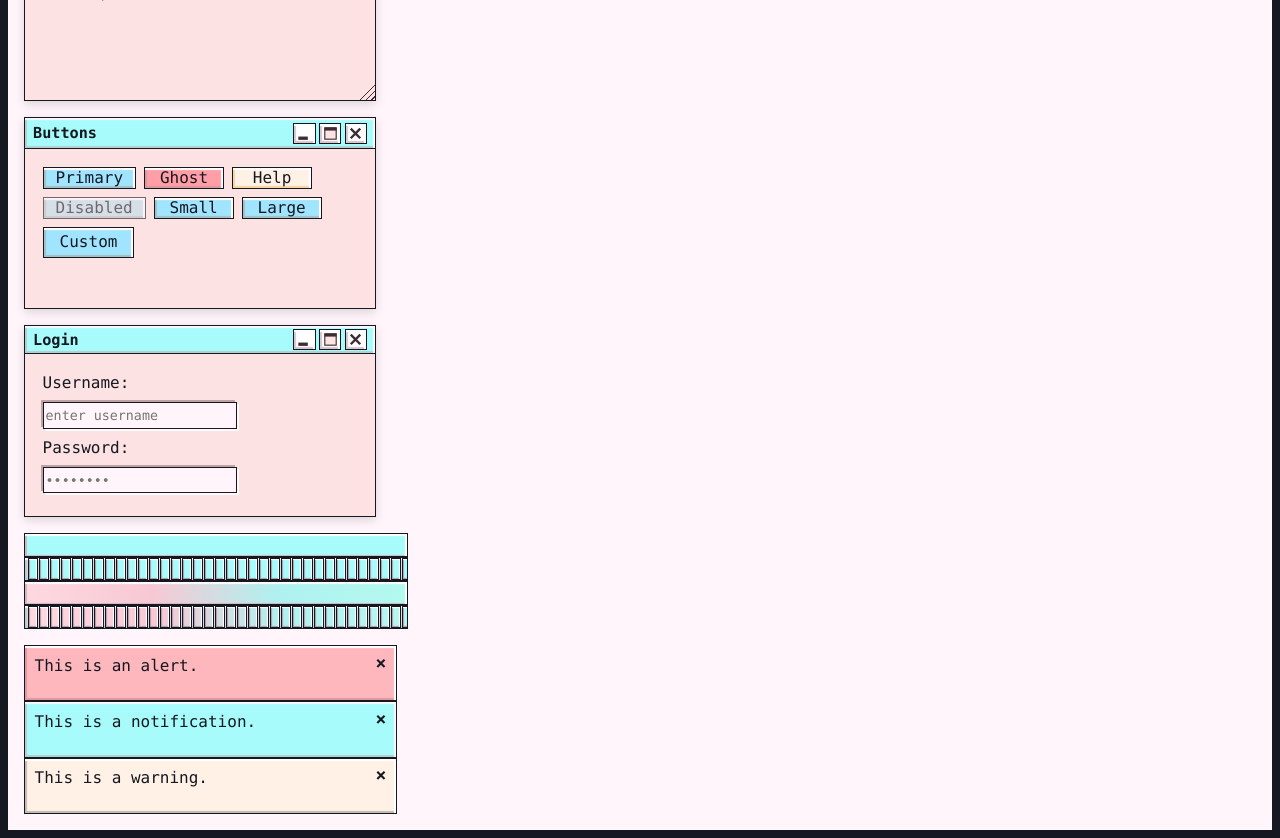
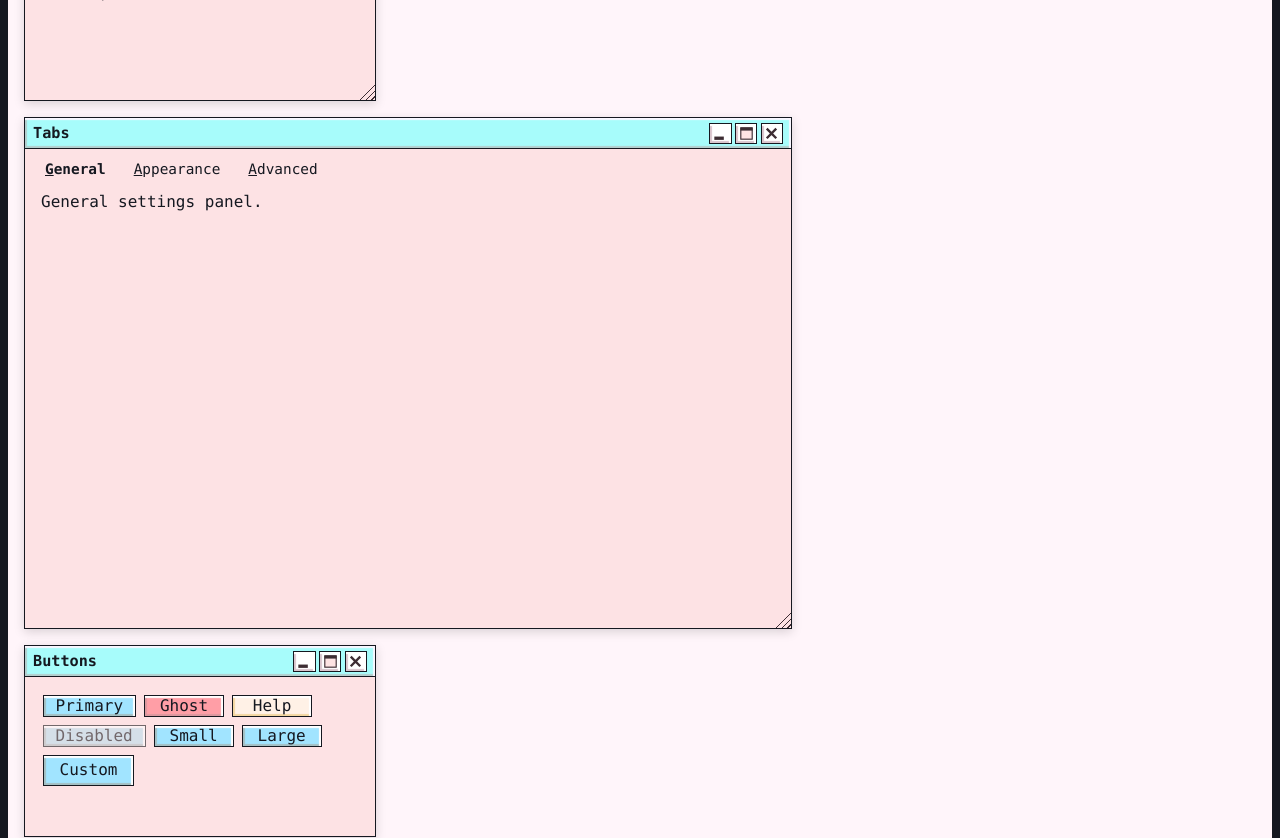
Before and after one commit to stonedem0/dreamdesk-ui, a React (Vite) app in the folder packages/react/: page / in a window 1280 px wide. Shown: the part 920-1758 px from the top of the page. Built offline with nearby package versions, Linux system fonts and the light colour scheme.

Commit message:
feat: add Tabs, Tab, TabPanel React components

```diff
--- /dev/null
+++ b/packages/react/src/components/Tabs.tsx
@@ -0,0 +1,104 @@
+import { useState, Children, isValidElement, type ReactNode, type CSSProperties } from "react";
+
+// ── Tab ──────────────────────────────────────────────────────────────────────
+
+export interface TabProps {
+  children?: ReactNode;
+  // used internally by Tabs
+  index?: number;
+  active?: boolean;
+  onClick?: (index: number) => void;
+}
+
+export function Tab({ children, index = 0, active = false, onClick }: TabProps) {
+  return (
+    <dreamdesk-tab
+      // keep the same element name so existing CSS applies
+      class={active ? "active" : undefined}
+      data-tab=""
+      data-tab-index={String(index)}
+      onClick={() => onClick?.(index)}
+    >
+      {children}
+    </dreamdesk-tab>
+  );
+}
+
+// ── TabPanel ──────────────────────────────────────────────────────────────────
+
+export interface TabPanelProps {
+  children?: ReactNode;
+  // used internally by Tabs
+  active?: boolean;
+  style?: CSSProperties;
+}
+
+export function TabPanel({ children, active = false, style }: TabPanelProps) {
+  return (
+    <dreamdesk-tab-panel
+      class={active ? "active" : undefined}
+      data-panel=""
+      style={{ display: active ? "block" : "none", ...style }}
+    >
+      {children}
+    </dreamdesk-tab-panel>
+  );
+}
+
+// ── Tabs ──────────────────────────────────────────────────────────────────────
+
+export interface TabsProps {
+  defaultIndex?: number;
+  activeIndex?: number;
+  onChange?: (index: number) => void;
+  children?: ReactNode;
+  className?: string;
+  style?: CSSProperties;
+}
+
+export function Tabs({
+  defaultIndex = 0,
+  activeIndex: controlledIndex,
+  onChange,
+  children,
+  className,
+  style,
+}: TabsProps) {
+  const [internalIndex, setInternalIndex] = useState(defaultIndex);
+  const activeIndex = controlledIndex ?? internalIndex;
+
+  const handleClick = (index: number) => {
+    if (controlledIndex === undefined) setInternalIndex(index);
+    onChange?.(index);
+  };
+
+  // Split children into Tab and TabPanel buckets
+  const tabs: ReactNode[] = [];
+  const panels: ReactNode[] = [];
+
+  Children.forEach(children, (child) => {
+    if (!isValidElement(child)) return;
+    if (child.type === Tab) {
+      const i = tabs.length;
+      tabs.push(
+        <Tab key={i} index={i} active={i === activeIndex} onClick={handleClick}>
+          {(child.props as TabProps).children}
+        </Tab>
+      );
+    } else if (child.type === TabPanel) {
+      const i = panels.length;
+      panels.push(
+        <TabPanel key={i} active={i === activeIndex} style={(child.props as TabPanelProps).style}>
+          {(child.props as TabPanelProps).children}
+        </TabPanel>
+      );
+    }
+  });
+
+  return (
+    <div className={["tabs", className].filter(Boolean).join(" ")} style={style}>
+      <div className="tab-list">{tabs}</div>
+      <div className="tab-panels">{panels}</div>
+    </div>
+  );
+}
--- a/packages/react/src/dev/App.tsx
+++ b/packages/react/src/dev/App.tsx
@@ -2,6 +2,7 @@
 import { Window } from "../components/Window";
 import { Button } from "../components/Button";
 import { ProgressBar } from "../components/ProgressBar";
+import { Tabs, Tab, TabPanel } from "../components/Tabs";
 import { Input } from "../components/Input";
 import { Toast } from "../components/Toast";
 import { ThemeProvider, useTheme } from "../context/ThemeContext";
@@ -71,6 +72,24 @@
           <p className="win-content">Minimize is disabled with tooltip.</p>
         </Window>
 
+        {/* Tabs */}
+        <Window title="Tabs" onMinimize={(v) => push(`minimize: ${v}`)}>
+          <Tabs>
+            <Tab>General</Tab>
+            <Tab>Appearance</Tab>
+            <Tab>Advanced</Tab>
+            <TabPanel>
+              <p className="win-content" style={{ padding: "0.5rem" }}>General settings panel.</p>
+            </TabPanel>
+            <TabPanel>
+              <p className="win-content" style={{ padding: "0.5rem" }}>Appearance panel.</p>
+            </TabPanel>
+            <TabPanel>
+              <p className="win-content" style={{ padding: "0.5rem" }}>Advanced settings panel.</p>
+            </TabPanel>
+          </Tabs>
+        </Window>
+
         {/* Buttons */}
         <Window title="Buttons" size="sm" resizable={false}>
           <div className="win-content" style={{ display: "flex", gap: "0.5rem", flexWrap: "wrap" }}>
--- a/packages/react/src/index.ts
+++ b/packages/react/src/index.ts
@@ -12,6 +12,7 @@
 export type { InputProps } from "./components/Input";
 export { ProgressBar } from "./components/ProgressBar";
 export type { ProgressBarProps } from "./components/ProgressBar";
-// export { Tabs, Tab, TabPanel } from "./components/Tabs";
+export { Tabs, Tab, TabPanel } from "./components/Tabs";
+export type { TabsProps, TabProps, TabPanelProps } from "./components/Tabs";
 // export { Toggle } from "./components/Toggle";
 // export { TerminalWindow } from "./components/TerminalWindow";
```
Also changed, not shown: packages/react/src/custom-elements.d.ts (added, +20 -0 lines), 4 other files (tests, documents, lock files or other folders).
